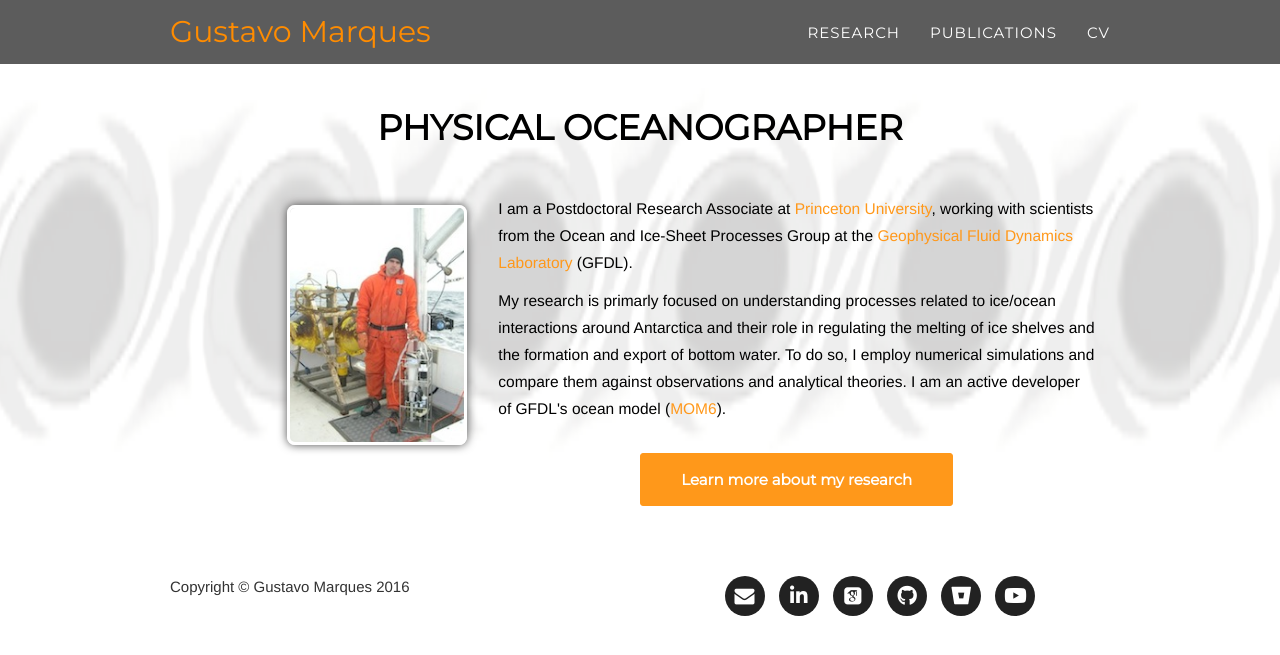
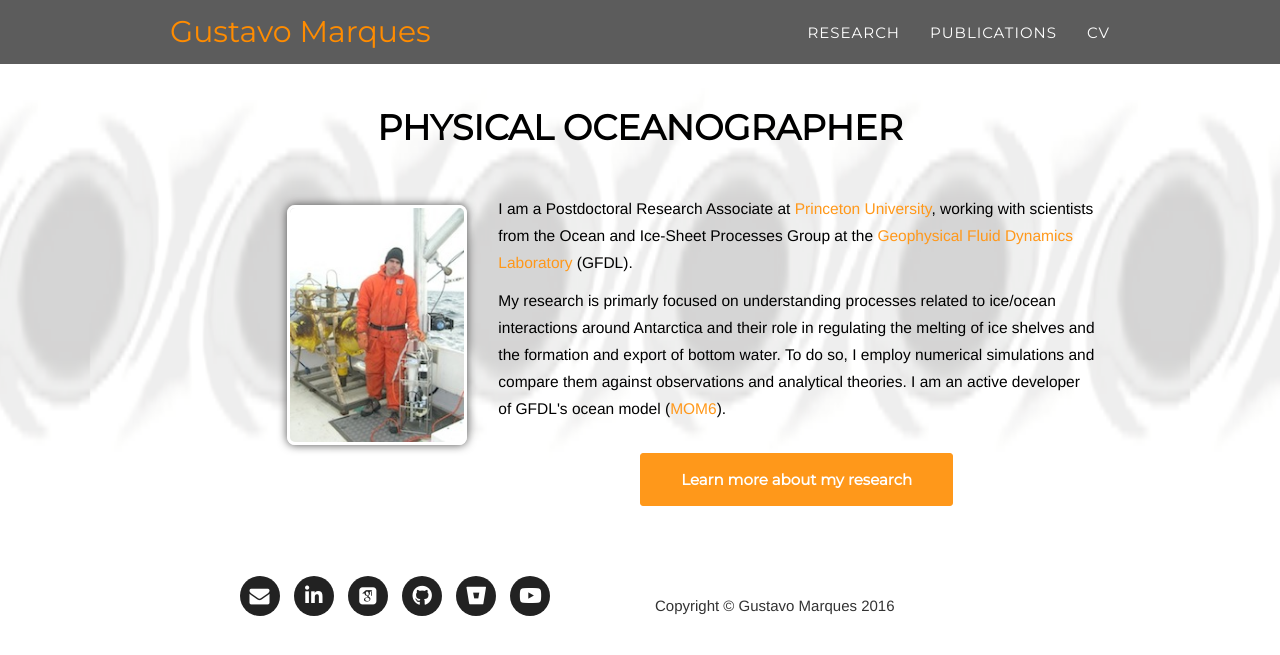
Before and after one commit to gustavo-marques/gustavo-marques.github.io, a Jekyll site: the page built from index.html, in a window 1280 px wide. Shown: the top 655 px of the page. Built offline with Jekyll 4.4.1, drawn with Linux system fonts in a browser that asks for light colours; nearby versions of some CDN libraries; some web fonts are replaced.

Commit message:
Fixes footer style

```diff
--- a/_includes/footer.html
+++ b/_includes/footer.html
@@ -1,7 +1,7 @@
 <footer>
         <div class="container">
 		<div class="row">
-		<div class="col-md-6 text-left">
+		<div class="col-md-6 text-left bottom-align-text">
 			<span class="copyright">Copyright &copy; Gustavo Marques 2016</span>
 		</div>
 		<div class="col-md-6 text-center">
--- a/css/mystyle.css
+++ b/css/mystyle.css
@@ -996,6 +996,17 @@ padding-bottom: 56.25%;
 padding-top: 60px; overflow: hidden;
 }
 
+@media (min-width: 768px ) {
+  .row {
+      position: relative;
+  }
+
+  .bottom-align-text {
+    position: absolute;
+    bottom: 0;
+    right: 0;
+  }
+}
 
 .responsive-video iframe,
 .responsive-video object,
```
